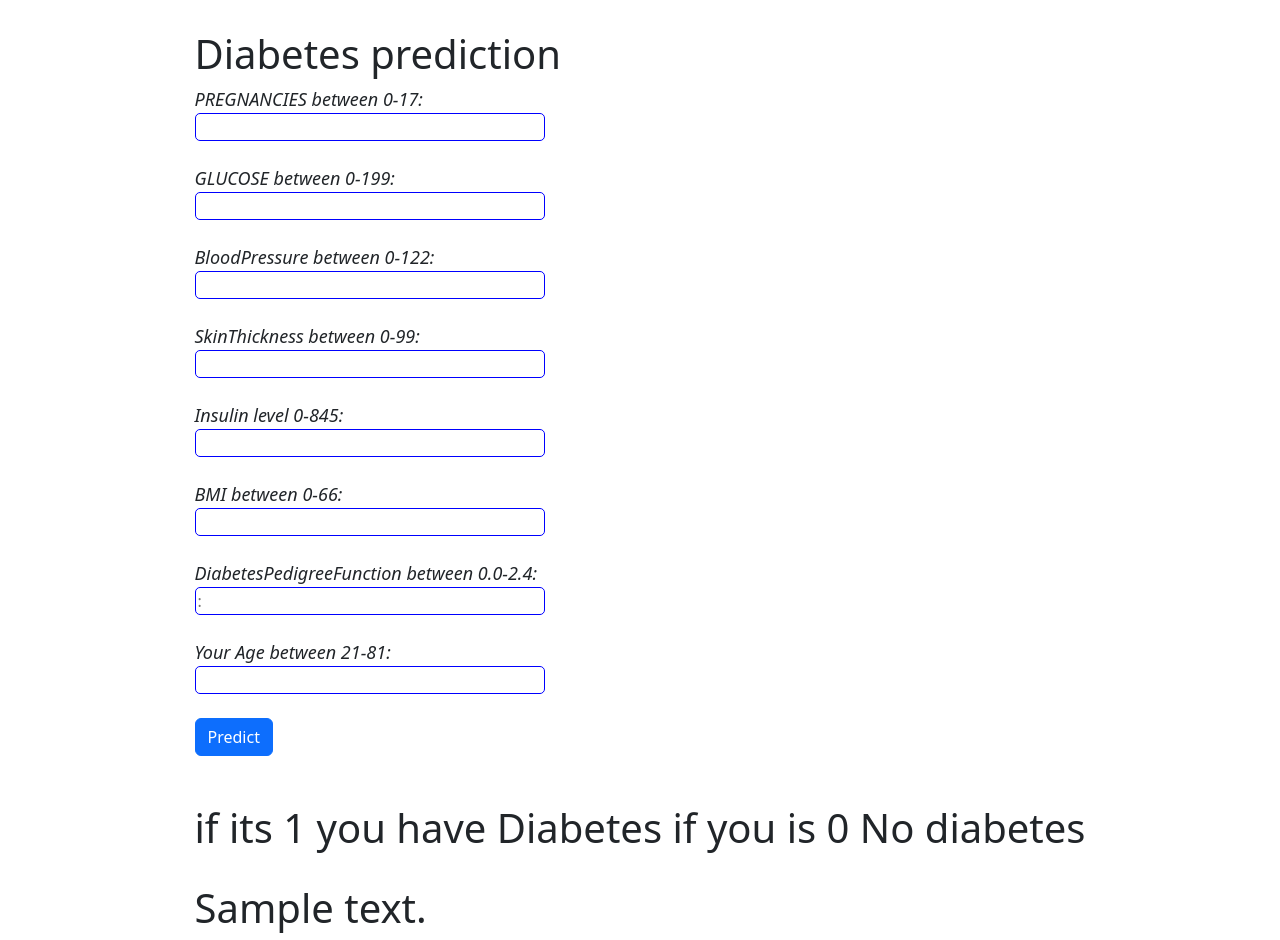
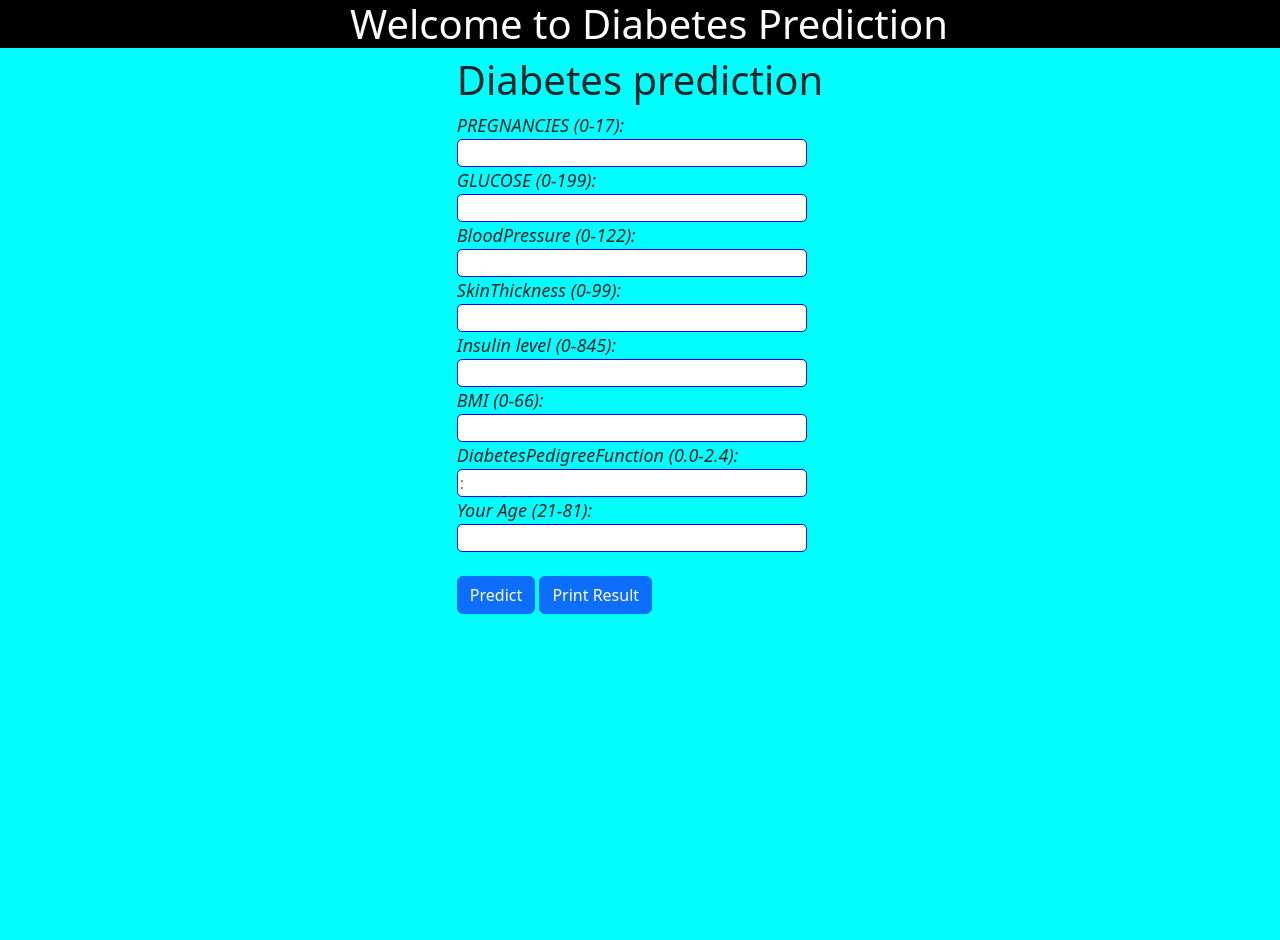
Before and after one commit to UzairFarooq1/Diabetes-Prediction-System, a Python web app: template diabetes-prediction/webapp/templates/index.html in a window 1280 px wide. After the commit the page ends 614 px from the top, so only its background shows below. Run offline with Jinja, Linux system fonts and the light colour scheme; the template is opened without the code that fills it: most values are stand-ins (such as "Sample title", 1, 10 or a date in 2020).

Commit message:
Update index.html

```diff
--- a/diabetes-prediction/webapp/templates/index.html
+++ b/diabetes-prediction/webapp/templates/index.html
@@ -3,28 +3,43 @@
 <!--From https://codepen.io/frytyler/pen/EGdtg-->
 <head>
   <meta charset="UTF-8">
-  <title>ML API</title>
+  <title>Diabtes Prediction</title>
   <link href='https://fonts.googleapis.com/css?family=Pacifico' rel='stylesheet' type='text/css'>
 <link href='https://fonts.googleapis.com/css?family=Arimo' rel='stylesheet' type='text/css'>
 <link href='https://fonts.googleapis.com/css?family=Hind:300' rel='stylesheet' type='text/css'>
 <link href='https://fonts.googleapis.com/css?family=Open+Sans+Condensed:300' rel='stylesheet' type='text/css'>
 <link href="https://cdn.jsdelivr.net/npm/bootstrap@5.2.2/dist/css/bootstrap.min.css" rel="stylesheet" integrity="sha384-Zenh87qX5JnK2Jl0vWa8Ck2rdkQ2Bzep5IDxbcnCeuOxjzrPF/et3URy9Bv1WTRi" crossorigin="anonymous">
 
+<script>
+    // When the user clicks on <div>, open the popup
+    function myFunction() {
+        var myText = document.getElementById('myPopup').innerHTML;
+        alert(myText);
+    }
+    function Predicted(){
+        alert("The Result has been Predicted \n Click on Print to see the Result")
+    }
+    </script>
 
 <script src="https://cdn.jsdelivr.net/npm/bootstrap@5.2.2/dist/js/bootstrap.bundle.min.js" integrity="sha384-OERcA2EqjJCMA+/3y+gxIOqMEjwtxJY7qPCqsdltbNJuaOe923+mo//f6V8Qbsw3" crossorigin="anonymous"></script>
  <style>
 
 
+body{
+    background: aqua;
+}
+
+.Header{
+    background-color: black;
+    }
 .container{
-    margin-top:30px;
     display: grid;
     justify-content:center;
     align-items:center;
 }
-.body{
-    background-color: blue;
-}
+
 .container2{
+
     display: inline-block;
     justify-content:center;
     align-items:center;
@@ -38,10 +53,21 @@ input[type="text"]{
    border:1px solid blue;
    border-radius:5px;
 }
+
+#submit , #print {
+display:inline-block;
+/* additional code */
+}
  </style>
+
 </head>
 
 <body>
+    <div class="Header">
+
+        <h1 style="margin-left:350px ; color: white;">Welcome to Diabetes Prediction</h1>
+
+    </div>
  <div class="container">
 
 	<h1>Diabetes prediction</h1>
@@ -49,45 +75,46 @@ input[type="text"]{
      <!-- Main Input For Receiving Query to our ML -->
     <form action="{{ url_for('predict')}}"method="post">
         <div  class="align">
-            <label for="">PREGNANCIES between 0-17:</label></br>
+            <label for="">PREGNANCIES  (0-17):</label></br>
     	<input type="text" name="Pregnancies" placeholder="" required="required" />
-    </div></br>
+    </div>
         <div>
-            <label for="">GLUCOSE between 0-199:</label></br>
+            <label for="">GLUCOSE (0-199):</label></br>
         <input type="text" name="Glucose" placeholder="" required="required" />
-        </div></br>
+        </div>
         <div>
-            <label for="">BloodPressure between 0-122:</label></br>
+            <label for="">BloodPressure (0-122):</label></br>
         <input type="text" name="BloodPressure" placeholder="" required="required" />
-            </div></br>
+            </div>
             <div>
-                <label for="">SkinThickness between 0-99:</label></br>
+                <label for="">SkinThickness (0-99):</label></br>
         <input type="text" name="SkinThickness" placeholder="" required="required" />
-    </div></br>
+    </div>
     <div>
-        <label for="">Insulin level 0-845: </label></br>
+        <label for="">Insulin level (0-845): </label></br>
 <input type="text" name="Insulin" placeholder="" required="required" />
-</div></br>
+</div>
 <div>
-    <label for="">BMI between 0-66: </label></br>
+    <label for="">BMI (0-66): </label></br>
 <input type="text" name="BMI" placeholder="" required="required" />
-</div></br>
+</div>
 <div>
-    <label for="">DiabetesPedigreeFunction between 0.0-2.4:  </label></br>
+    <label for="">DiabetesPedigreeFunction (0.0-2.4):  </label></br>
 <input type="text" name="DiabetesPedigreeFunction" placeholder=":" required="required" />
-</div></br>
+</div>
 <div>
-    <label for="">Your Age between 21-81: </label></br>
+    <label for="">Your Age (21-81): </label></br>
     <input type="text" name="Age" placeholder="" required="required" />
-    </div></br>
-        <button type="submit" class="btn btn-primary btn-block btn-large">Predict</button>
+    </div>
+    <br>
+        <button id="submit" type="submit" class="btn btn-primary btn-block btn-large" onclick="Predicted()" >Predict</button>
+        <button id="print" type="submit" class="btn btn-primary btn-block btn-large" onclick="myFunction()">Print Result</button>
     </form>
 
-   <br>
+
    <br>
    </div>
-   <h1>if its 1 you have Diabetes if you is 0 No diabetes</h1></br>
-  <h1> {{ prediction_text }}</h1>
+  <span  style="display:none" id="myPopup"> {{ prediction_text }}</span>
 
  </div>
 
```
